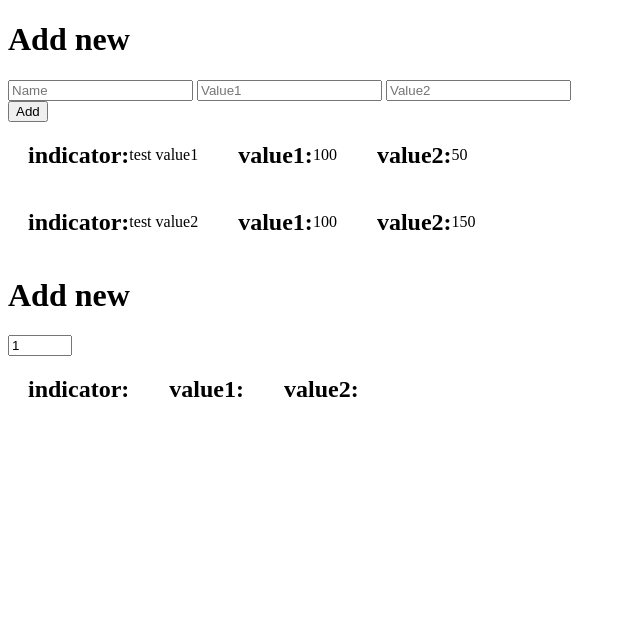
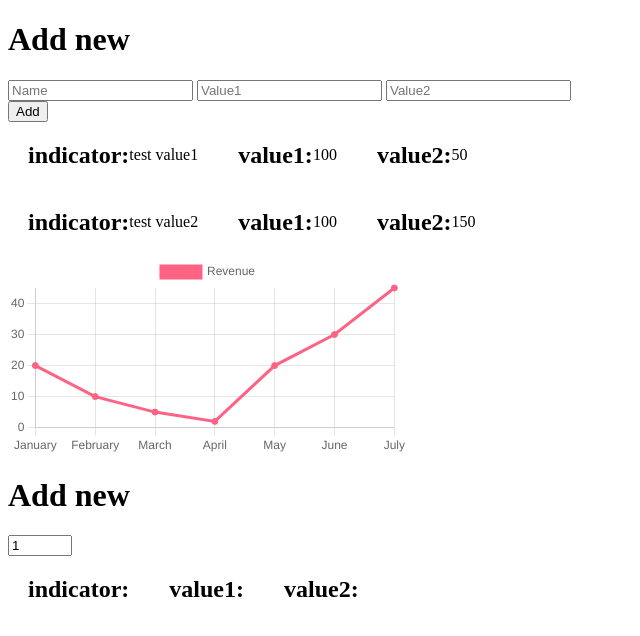
Before and after one commit to Dulme8556/digipalvelut-projekti, a SvelteKit app in the folder digipalvelut-projekti/: page / in a window 1280 px wide. Shown: the top 636 px of the page, without its empty margins (0-640 px from the left). Built offline with nearby package versions, Linux system fonts and the light colour scheme.

Commit message:
test chart made

```diff
--- a/digipalvelut-projekti/package.json
+++ b/digipalvelut-projekti/package.json
@@ -14,7 +14,7 @@
 		"@sveltejs/kit": "^2.16.0",
 		"@sveltejs/vite-plugin-svelte": "^5.0.0",
 		"svelte": "^5.0.0",
-		"vite": "^6.0.0"
+		"vite": "^6.2.0"
 	},
 	"packageManager": "yarn@1.22.22+sha512.a6b2f7906b721bba3d67d4aff083df04dad64c399707841b7acf00f6b133b7ac24255f2652fa22ae3534329dc6180534e98d17432037ff6fd140556e2bb3137e",
 	"dependencies": {
--- a/digipalvelut-projekti/src/components/app.svelte
+++ b/digipalvelut-projekti/src/components/app.svelte
@@ -16,8 +16,7 @@
 <div>
     <AddNew />
     <Lines />
-    <!-- charts.svelte isn't working and causing errors so commented -->
-    <!-- <Charts /> -->
+    <Charts />
 </div>
 
 <AddNewSpinBox />
--- a/digipalvelut-projekti/src/components/charts.svelte
+++ b/digipalvelut-projekti/src/components/charts.svelte
@@ -1,23 +1,36 @@
-<!-- <script>
-    import Test from "./test.svelte";
+<div class="chartContainer">
+    <canvas id="myChart" bind:this={chartCanvas}></canvas>
+</div>
+<script>
+	import chartjs from 'chart.js/auto';
+	import { onMount } from 'svelte';
 
-    const chartData = {
-        labels: ["Red", "Blue", "Yellow"],
-        datasets: [
-            {
-                label: "Test",
-                data: [12, 19, 3],
-                backgroundColor: [
-                    "rgb(255, 99, 132)",
-                    "rgb(54, 162, 235",
-                    "rgb(255, 205, 86)",
-                ],
-                hoverOffset: 4,
-            },
-        ],
-    };
+	let chartCanvas;
+	let chartValues = [20, 10, 5, 2, 20, 30, 45];
+	let chartLabels = ['January', 'February', 'March', 'April', 'May', 'June', 'July'];
 
-    const chartOptions = { responsive: true };
+	onMount(() => {
+		if (chartCanvas) {
+			let ctx = chartCanvas.getContext('2d');
+			new chartjs(ctx, {
+				type: 'line',
+				data: {
+					labels: chartLabels,
+					datasets: [{
+						label: 'Revenue',
+						backgroundColor: 'rgb(255, 99, 132)',
+						borderColor: 'rgb(255, 99, 132)',
+						data: chartValues
+					}]
+				}
+			});
+		}
+	});
 </script>
 
-<Test {data} {chartOptions} /> -->
+<style>
+    .chartContainer{
+        width: 400px;
+        height: 200px;
+    }
+</style>
```
Also changed, not shown: 1 other file (tests, documents, lock files or other folders).
